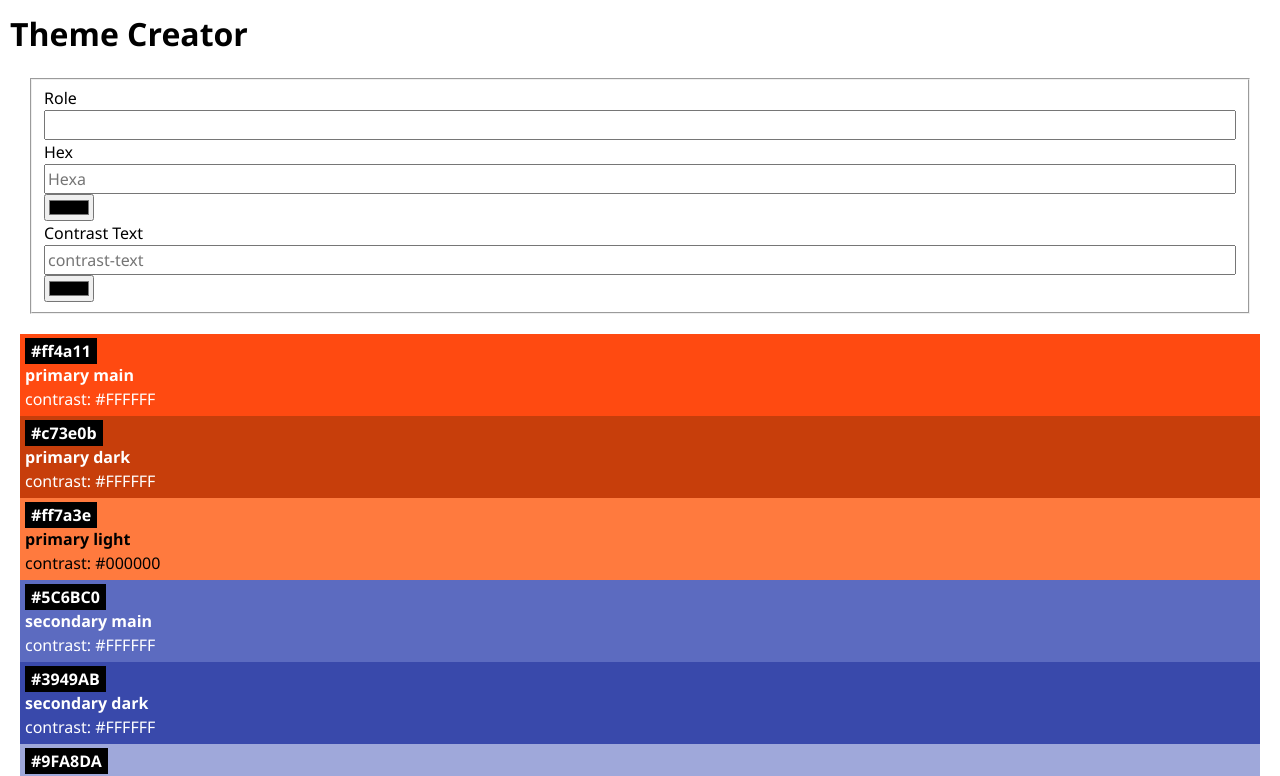
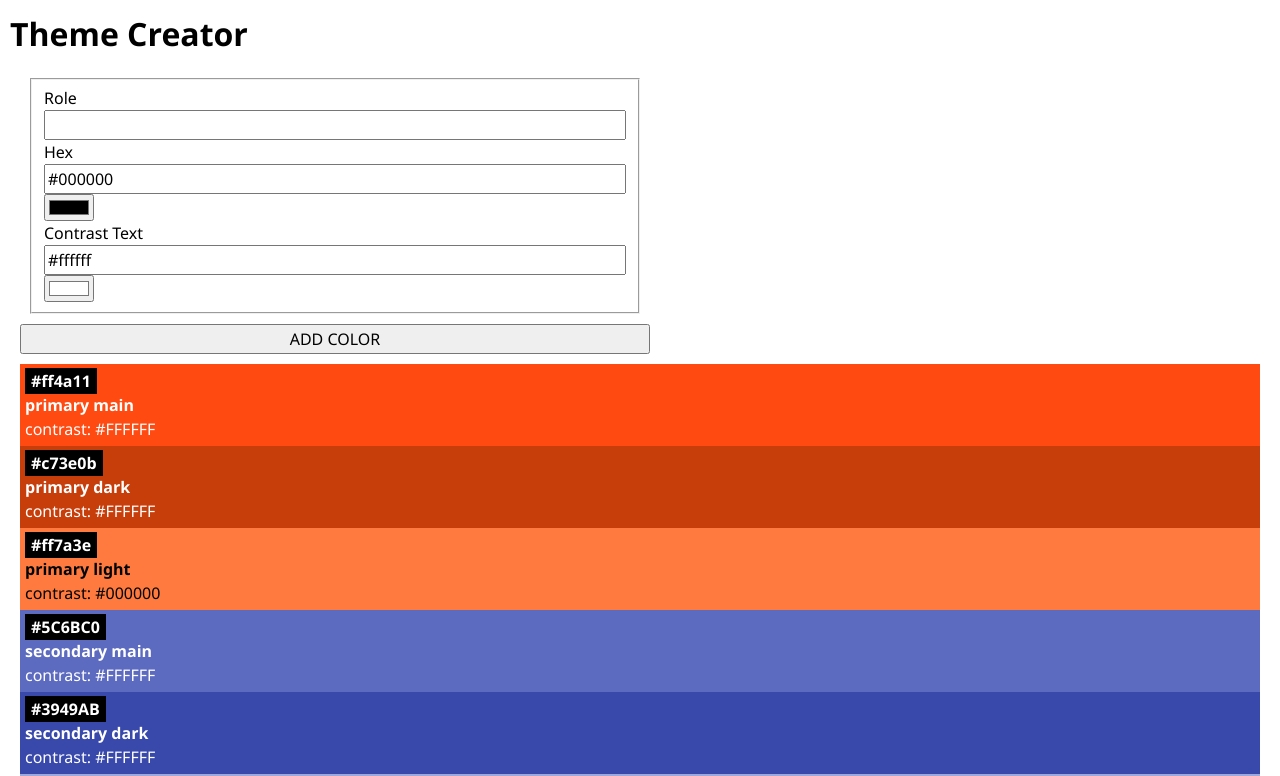
Before and after one commit to miriamRichter94/theme-creator, a React (Vite) app: page / in a window 1280 px wide. Shown: the top 776 px of the page. Built offline with nearby package versions, Linux system fonts and the light colour scheme.

Commit message:
Adding a Formular to add a Color-Set to the  array

```diff
--- a/package.json
+++ b/package.json
@@ -14,7 +14,8 @@
     "@octokit/rest": "^20.1.0",
     "dotenv": "^16.4.5",
     "react": "^18.2.0",
-    "react-dom": "^18.2.0"
+    "react-dom": "^18.2.0",
+    "uid": "^2.0.2"
   },
   "devDependencies": {
     "@types/react": "^18.2.66",
--- a/src/App.jsx
+++ b/src/App.jsx
@@ -2,13 +2,24 @@ import { initialColors } from "./lib/colors";
 import Color from "./Components/Color/Color";
 import ColorForm from "./Components/ColorForm/ColorForm";
 import "./App.css";
+import { useState } from "react";
+import { uid } from "uid";
 
 function App() {
+  const [colors, setColors] = useState(initialColors);
+
+  function handleAddColor(newColor) {
+    const id = uid();
+
+    setColors([{ id: id, ...newColor }, ...colors]);
+    console.log(colors);
+  }
+
   return (
     <>
       <h1>Theme Creator</h1>
-      <ColorForm />
-      {initialColors.map((color) => (
+      <ColorForm onAddColor={handleAddColor} />
+      {colors.map((color) => (
         <Color key={color.id} color={color} />
       ))}
     </>
--- a/src/Components/ColorForm/ColorForm.css
+++ b/src/Components/ColorForm/ColorForm.css
@@ -4,3 +4,7 @@ fieldset {
   flex-direction: column;
   margin: 10px;
 }
+
+form {
+  width: 50%;
+}
--- a/src/Components/ColorForm/ColorForm.jsx
+++ b/src/Components/ColorForm/ColorForm.jsx
@@ -1,19 +1,55 @@
+import { useState } from "react";
 import "./ColorForm.css";
 
-export default function ColorForm() {
+export default function ColorForm({ onAddColor }) {
+  const [hexColor, setHexColor] = useState("#000000");
+  const [contrast, setContrast] = useState("#ffffff");
+
+  function handleSubmit(event) {
+    event.preventDefault();
+    const formData = new FormData(event.target);
+    const data = Object.fromEntries(formData);
+
+    onAddColor(data);
+    event.target.reset();
+  }
+
   return (
     <>
-      <form>
+      <form onSubmit={handleSubmit}>
         <fieldset>
           <label htmlFor="role">Role</label>
-          <input type="text" id="role" />
+          <input type="text" name="role" id="role" required />
           <label htmlFor="hex">Hex</label>
-          <input type="text" placeholder="Hexa" />
-          <input type="color" id="hex" />
+          <input
+            type="text"
+            name="hex"
+            placeholder="Hexa"
+            value={hexColor}
+            onChange={(event) => setHexColor(event.target.value)}
+          />
+          <input
+            type="color"
+            id="hex"
+            onChange={(event) => setHexColor(event.target.value)}
+            value={hexColor}
+          />
           <label htmlFor="contrast-text">Contrast Text</label>
-          <input type="text" placeholder="contrast-text" />
-          <input type="color" id="contrast-text" />
+          <input
+            type="text"
+            name="contrastText"
+            placeholder="contrast-text"
+            value={contrast}
+            onChange={(event) => setContrast(event.target.value)}
+          />
+          <input
+            type="color"
+            id="contrast-text"
+            onChange={(event) => setContrast(event.target.value)}
+            value={contrast}
+          />
         </fieldset>
+        <button type="submit">ADD COLOR</button>
       </form>
     </>
   );
```
Also changed, not shown: 1 other file (tests, documents, lock files or other folders).
